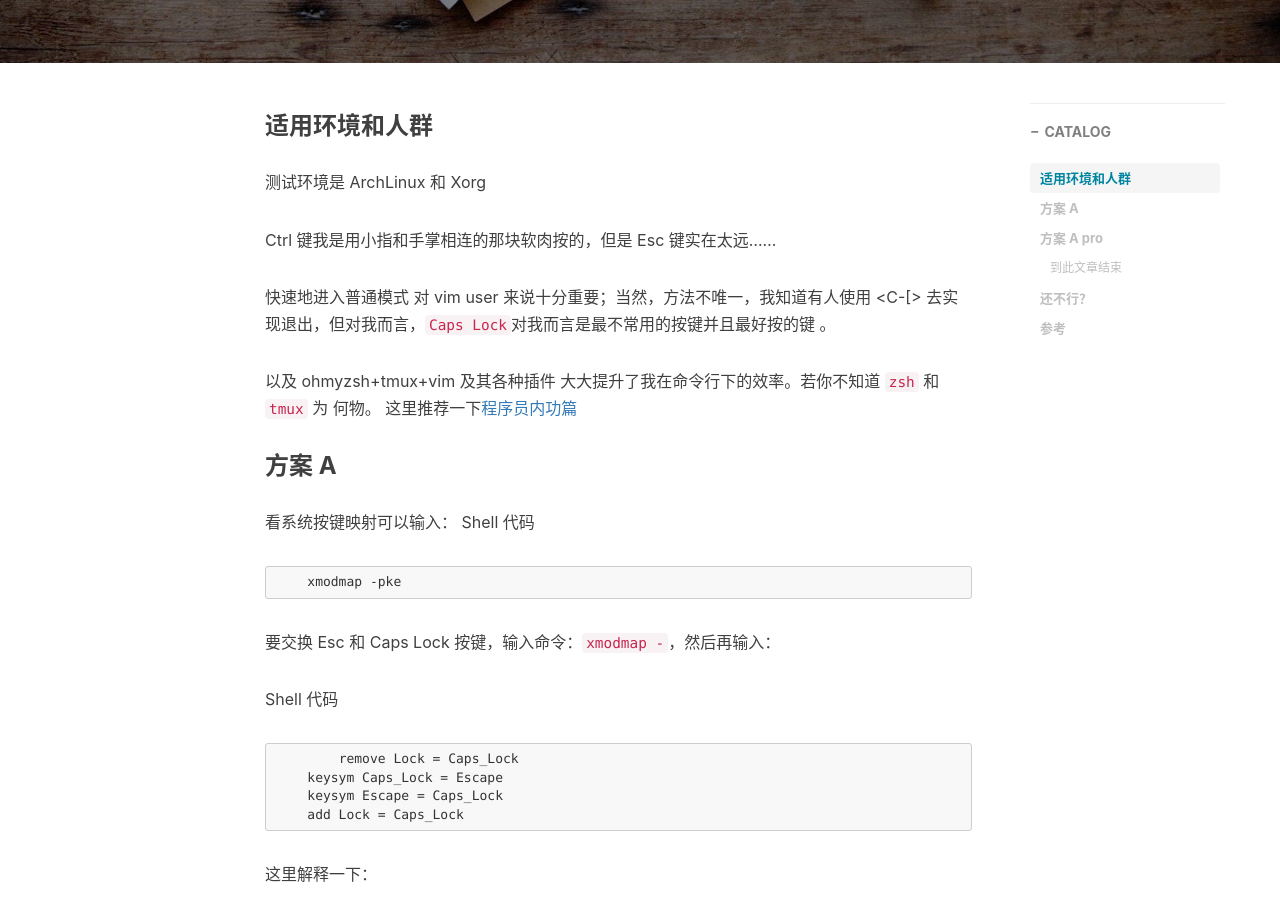
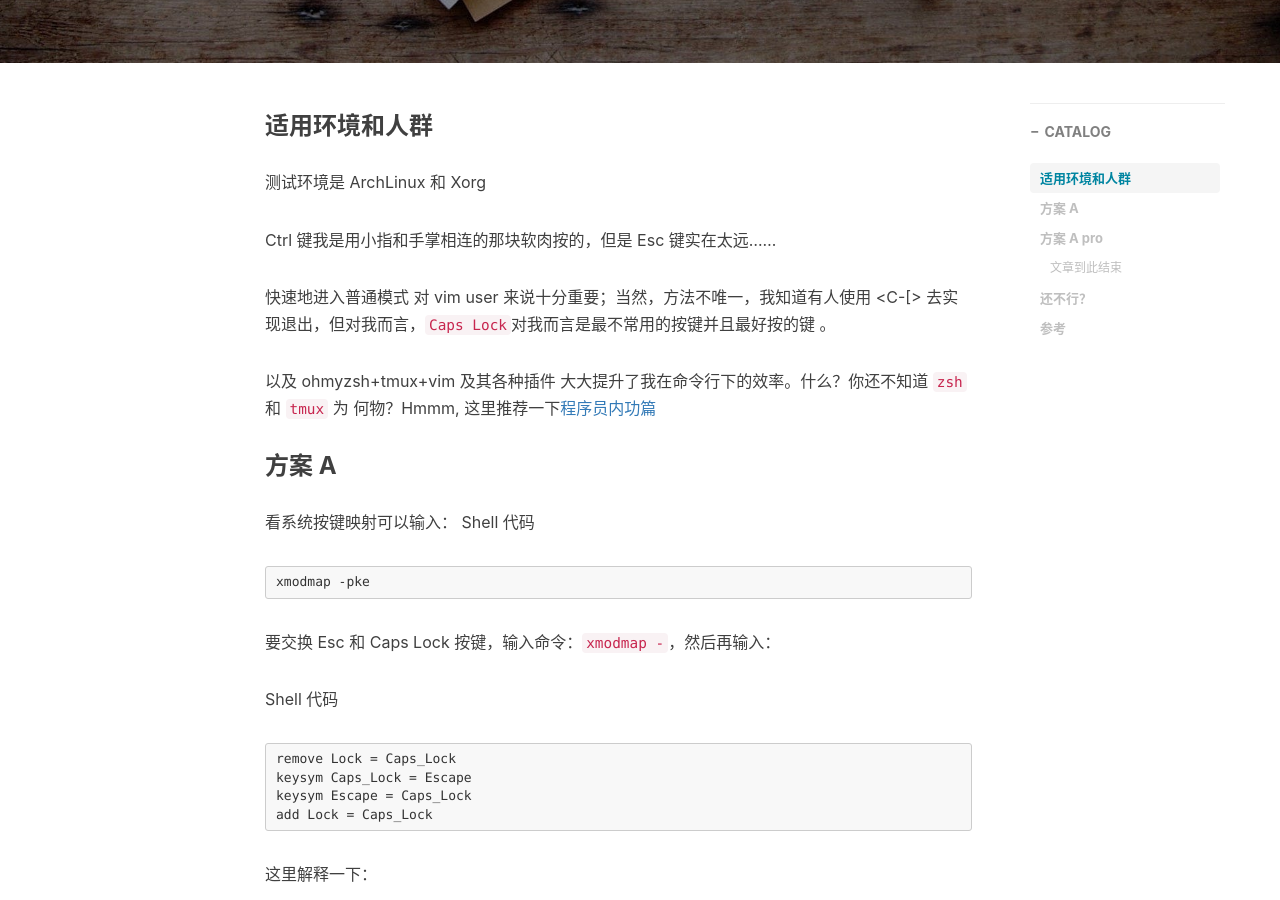
Before and after one commit to junyixu/junyixu.github.io, a Jekyll site: the page built from _posts/2019-02-22-Map-caps_lock-to-escape-in-XWindows.md, in a window 1280 px wide and 900 px high, scrolled down 520 px. Built offline with Jekyll 4.4.1, drawn with Linux system fonts in a browser that asks for light colours; nearby versions of some CDN libraries; comment, search, counter and statistics services are not loaded.

Commit message:
modified 交换 ESC 和 Caps Lock

````diff
--- a/_posts/2019-02-22-Map-caps_lock-to-escape-in-XWindows.md
+++ b/_posts/2019-02-22-Map-caps_lock-to-escape-in-XWindows.md
@@ -21,15 +21,14 @@
 <C-[> 去实现退出，但对我而言，`Caps Lock`对我而言是最不常用的按键并且最好按的键
 。
 
-以及 ohmyzsh+tmux+vim 及其各种插件 大大提升了我在命令行下的效率。若你不知道 `zsh` 和 `tmux` 为
-何物。
-这里推荐一下[程序员内功篇](https://xiaozhou.net/learn-the-command-line-preface-2017-05-12.html)
+以及 ohmyzsh+tmux+vim 及其各种插件 大大提升了我在命令行下的效率。什么？你还不知道 `zsh` 和 `tmux` 为
+何物？Hmmm, 这里推荐一下[程序员内功篇](https://xiaozhou.net/learn-the-command-line-preface-2017-05-12.html)
 ### 方案 A
 看系统按键映射可以输入：
 Shell 代码
 
 ```
-    xmodmap -pke
+xmodmap -pke
 ```
 
 要交换 Esc 和 Caps Lock 按键，输入命令：```xmodmap -```，然后再输入：
@@ -37,10 +36,10 @@
 Shell 代码
 
 ```
-	remove Lock = Caps_Lock
-    keysym Caps_Lock = Escape
-    keysym Escape = Caps_Lock
-    add Lock = Caps_Lock
+remove Lock = Caps_Lock
+keysym Caps_Lock = Escape
+keysym Escape = Caps_Lock
+add Lock = Caps_Lock
 ```
 
 这里解释一下：
@@ -122,7 +121,7 @@
 
 好了，再次**挂起**或**休眠**试试吧，好了，祝贺你，愉快地享受 `ESC` 键吧！
 
-#### 到此文章结束
+#### 文章到此结束
 
 ### 还不行？
 若你遇到玄学问题，仍然概率性地失效。Hmmm，
````
